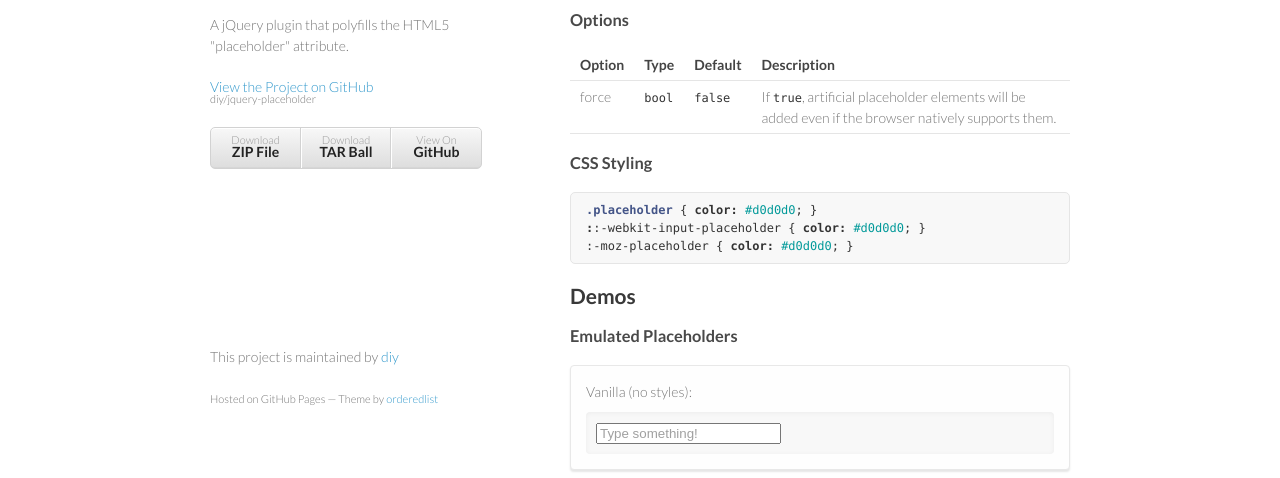
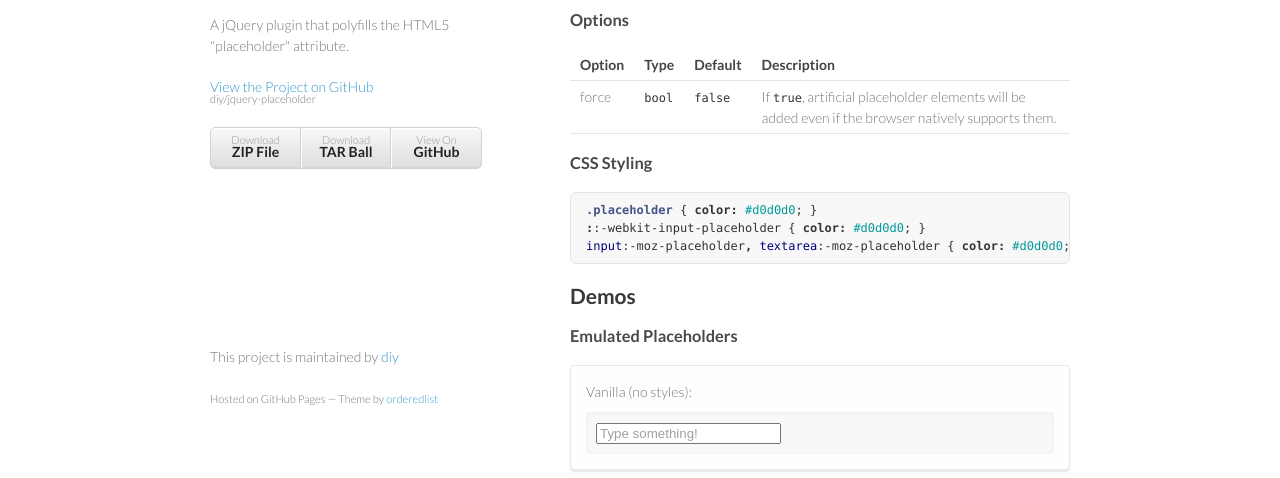
Before and after one commit to diy/jquery-placeholder, a plain HTML site: page index.html in a window 1280 px wide. Shown: the part 322-800 px from the top of the page. Drawn offline with nearby package versions, Linux system fonts and the light colour scheme; some packages are replaced by stand-ins of ours; a script that the page names is missing.

Commit message:
Updated pseudo-element selectors.

```diff
--- a/index.html
+++ b/index.html
@@ -64,12 +64,10 @@
     </tr>
 </table><h3>CSS Styling</h3>
 
-<div class="highlight">
-<pre><span class="nc">.placeholder</span> <span class="p">{</span> <span class="k">color</span><span class="o">:</span> <span class="m">#d0d0d0</span><span class="p">;</span> <span class="p">}</span>
+<div class="highlight"><pre><span class="nc">.placeholder</span> <span class="p">{</span> <span class="k">color</span><span class="o">:</span> <span class="m">#d0d0d0</span><span class="p">;</span> <span class="p">}</span>
 <span class="o">:</span><span class="nd">:-webkit-input-placeholder</span> <span class="p">{</span> <span class="k">color</span><span class="o">:</span> <span class="m">#d0d0d0</span><span class="p">;</span> <span class="p">}</span>
-<span class="nd">:-moz-placeholder</span> <span class="p">{</span> <span class="k">color</span><span class="o">:</span> <span class="m">#d0d0d0</span><span class="p">;</span> <span class="p">}</span>
-</pre>
-</div>
+<span class="nt">input</span><span class="nd">:-moz-placeholder</span><span class="o">,</span> <span class="nt">textarea</span><span class="nd">:-moz-placeholder</span> <span class="p">{</span> <span class="k">color</span><span class="o">:</span> <span class="m">#d0d0d0</span><span class="p">;</span> <span class="p">}</span>
+</pre></div>
 
 <h2>Demos</h2>
 
```
